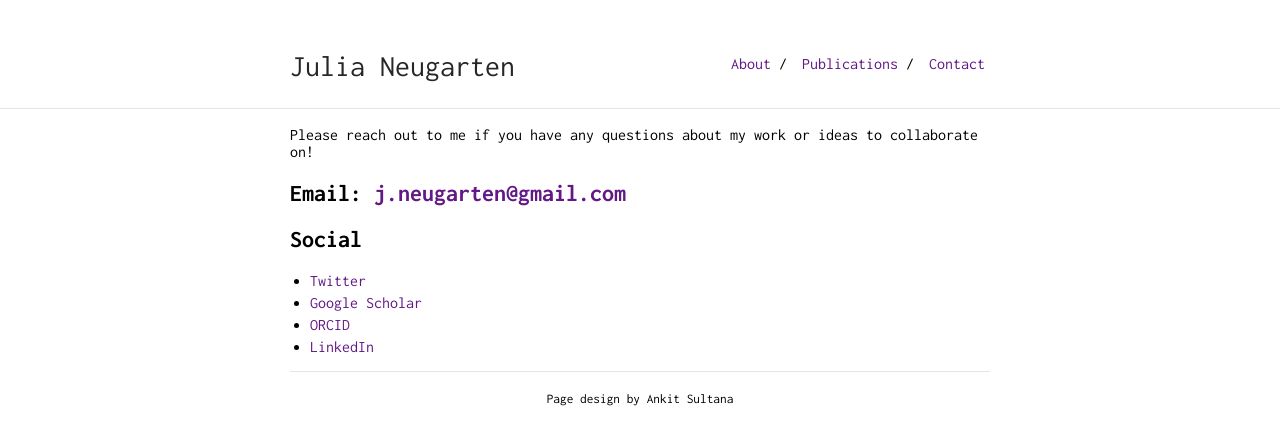
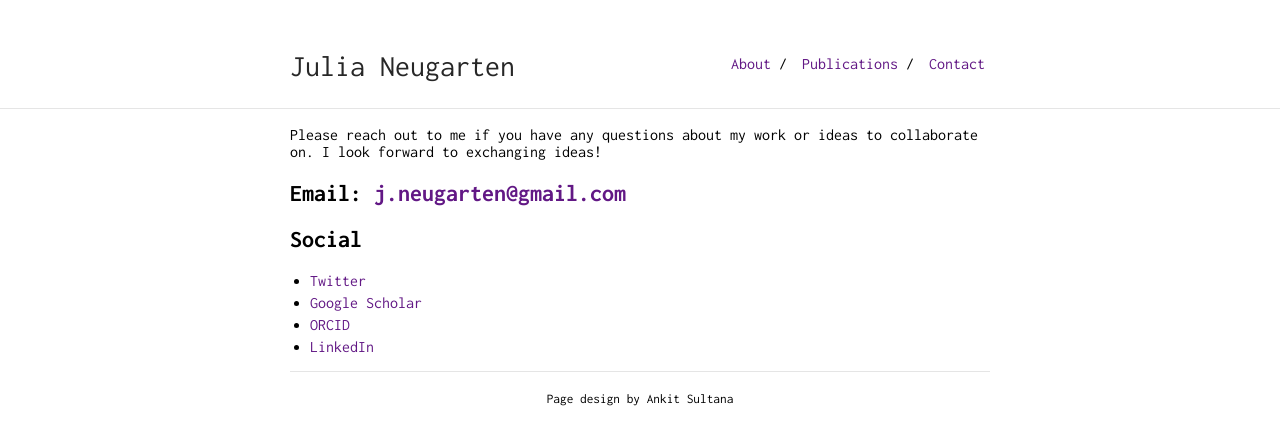
Before and after one commit to julianeugarten/julianeugarten, a Jekyll site: the page built from contact.md, in a window 1280 px wide. Shown: the top 445 px of the page. Built offline with Jekyll 4.4.1, drawn with Linux system fonts in a browser that asks for light colours.

Commit message:
Update contact.md

```diff
--- a/contact.md
+++ b/contact.md
@@ -2,7 +2,7 @@
 layout: default
 is_contact: true
 ---
-Please reach out to me if you have any questions about my work or ideas to collaborate on!
+Please reach out to me if you have any questions about my work or ideas to collaborate on. I look forward to exchanging ideas!
 
 Email: [j.neugarten@gmail.com](mailto:j.neugarten@gmail.com)
 ---
```
